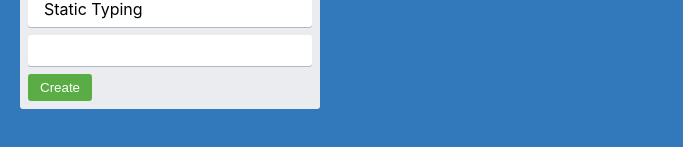
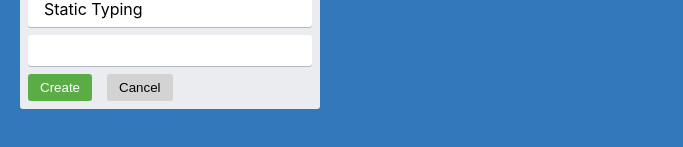
Before and after one commit to ErikOstlund/trello-clone, a React (Create React App) app: page / in a window 1280 px wide. Both pictures are taken after a click on the button "+ Add New Card". Shown: the part 163-310 px from the top of the page, without its empty margins (0-683 px from the left). Built offline with nearby package versions, Linux system fonts and the light colour scheme.

Commit message:
Added a cancel button

```diff
--- a/src/components/AddNewItem.tsx
+++ b/src/components/AddNewItem.tsx
@@ -22,6 +22,7 @@ export const AddNewItem = ({
 					onAdd(text);
 					setShowForm(false);
 				}}
+				onCancel={() => setShowForm(false)}
 			/>
 		);
 	}
--- a/src/components/NewItemForm.tsx
+++ b/src/components/NewItemForm.tsx
@@ -1,17 +1,27 @@
 import { useState } from 'react';
-import { NewItemFormContainer, NewItemButton, NewItemInput } from '../styles';
+import {
+	NewItemFormContainer,
+	NewItemButton,
+	NewItemInput,
+	CancelButton,
+	ButtonContainer
+} from '../styles';
 
 type NewItemFormProps = {
 	onAdd(text: string): void;
+	onCancel(): void;
 };
 
-export const NewItemForm = ({ onAdd }: NewItemFormProps) => {
+export const NewItemForm = ({ onAdd, onCancel }: NewItemFormProps) => {
 	const [text, setText] = useState('');
 
 	return (
 		<NewItemFormContainer>
 			<NewItemInput value={text} onChange={(e) => setText(e.target.value)} />
-			<NewItemButton onClick={() => onAdd(text)}>Create</NewItemButton>
+			<ButtonContainer>
+				<NewItemButton onClick={() => onAdd(text)}>Create</NewItemButton>
+				<CancelButton onClick={() => onCancel()}>Cancel</CancelButton>
+			</ButtonContainer>
 		</NewItemFormContainer>
 	);
 };
--- a/src/styles.ts
+++ b/src/styles.ts
@@ -63,12 +63,28 @@ export const NewItemFormContainer = styled.div`
 	align-items: flex-start;
 `;
 
+export const ButtonContainer = styled.div`
+	display: flex;
+	flex-direction: row;
+	gap: 15px;
+`;
+
 export const NewItemButton = styled.button`
 	background-color: #5aac44;
 	border-radius: 3px;
 	border: none;
 	box-shadow: none;
 	color: #fff;
+	padding: 6px 12px;
+	text-align: center;
+`;
+
+export const CancelButton = styled.button`
+	background-color: lightgrey;
+	border-radius: 3px;
+	border: none;
+	box-shadow: none;
+	color: #000;
 	padding: 6px 12px;
 	text-align: center;
 `;
```
